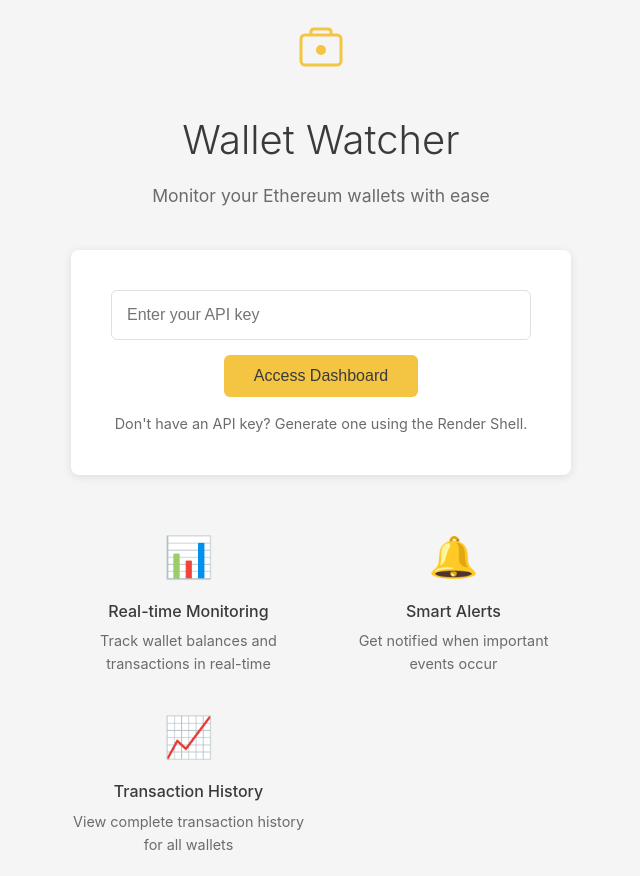
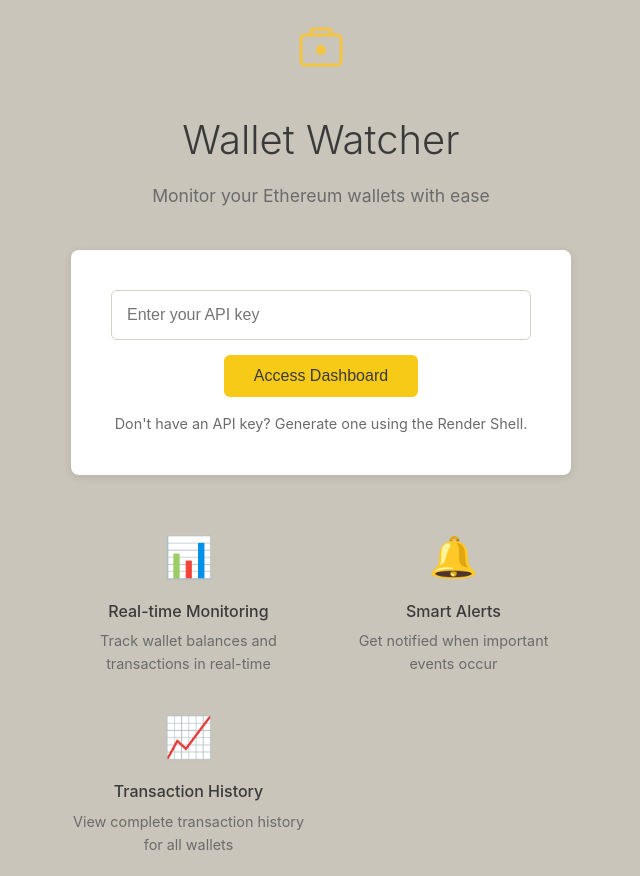
Before and after one commit to iv-ivple/wallet-watcher-api, a Flask app: page / in a window 1280 px wide. Shown: the whole page, without its empty margins (319-959 px from the left). Run offline with Flask 3, Linux system fonts and the light colour scheme; parts of the project's set-up code (start-up, migrations or seed data) failed here and were passed over.

Commit message:
Update color palette to bright yellow and light grey

```diff
--- a/static/css/style.css
+++ b/static/css/style.css
@@ -6,12 +6,12 @@
 
 :root {
     --dove-grey: #6B6B6B;
-    --light-grey: #F5F5F5;
+    --light-grey: #C9C5BA;
     --dark-grey: #3A3A3A;
-    --yellow: #F4C542;
-    --yellow-hover: #E5B739;
+    --yellow: #F7CA18;
+    --yellow-hover: #E5B616;
     --white: #FFFFFF;
-    --border: #E0E0E0;
+    --border: #D4D0C5;
     --shadow: rgba(0, 0, 0, 0.1);
 }
 
```
